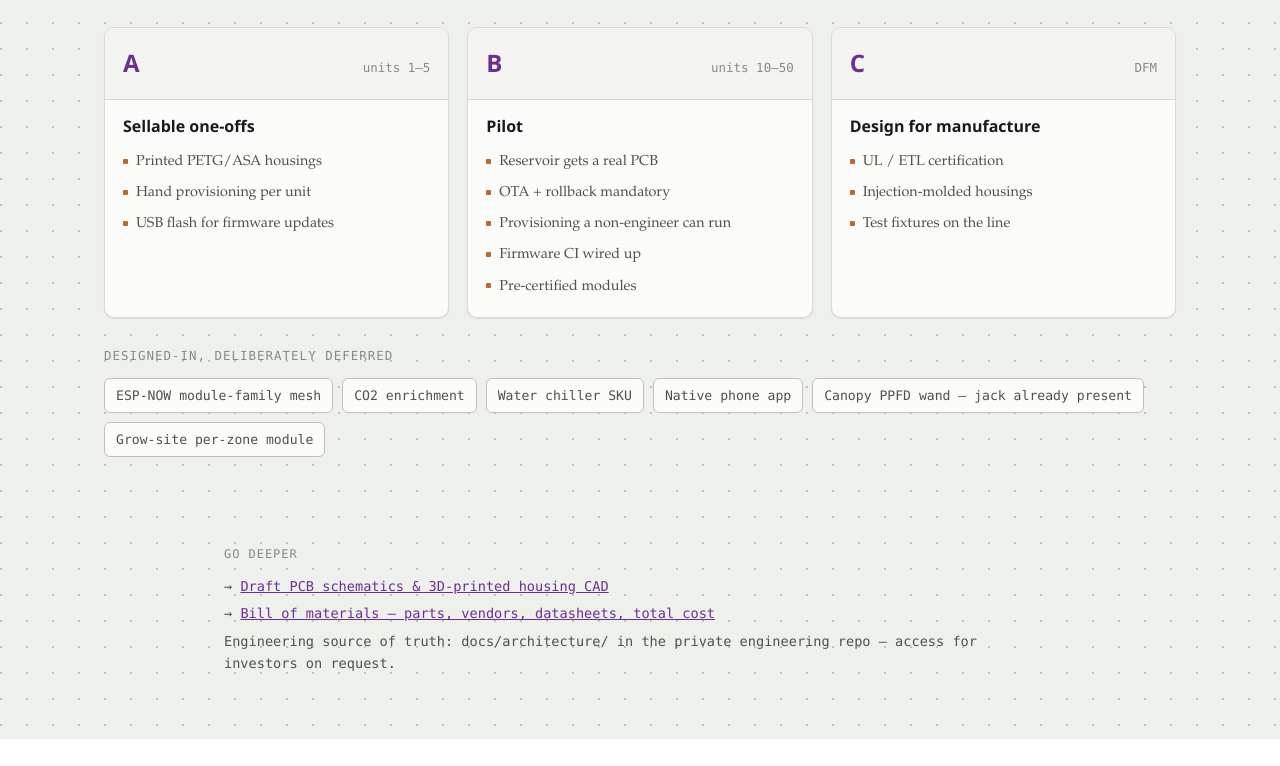
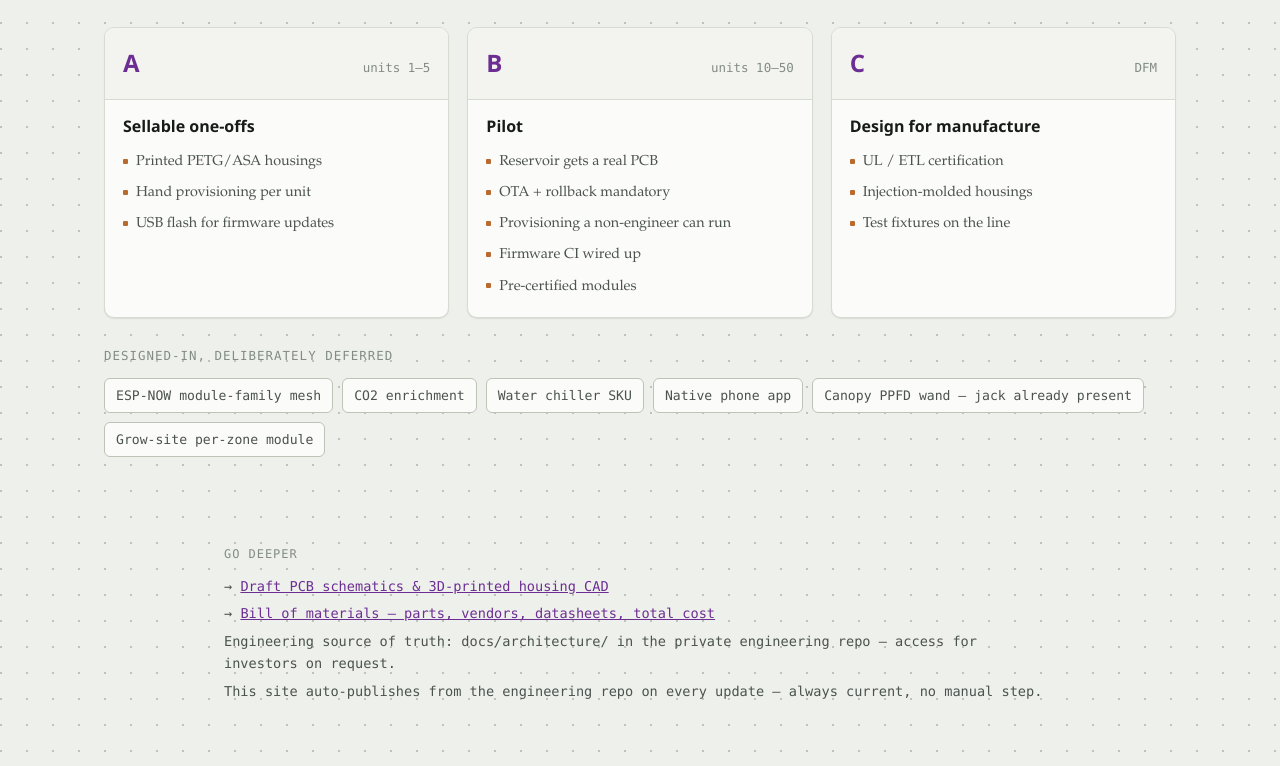
Before and after one commit to WidjiWidji/project-eden-site, a plain HTML site: page index.html in a window 1280 px wide. Shown: the part 4290-5056 px from the top of the page. Before the commit the page ends 5029 px from the top, so only its background shows below. Drawn offline with Linux system fonts and the light colour scheme.

Commit message:
Auto-sync from project-eden@732e90e

```diff
--- a/index.html
+++ b/index.html
@@ -245,6 +245,7 @@ flowchart LR
         <span class="mono">→ <a href="hardware.html" style="color:var(--accent)">Draft PCB schematics &amp; 3D-printed housing CAD</a></span>
         <span class="mono">→ <a href="bom.html" style="color:var(--accent)">Bill of materials — parts, vendors, datasheets, total cost</a></span>
         <span class="mono">Engineering source of truth: docs/architecture/ in the private engineering repo — access for investors on request.</span>
+        <span class="mono">This site auto-publishes from the engineering repo on every update — always current, no manual step.</span>
       </div>
     </div>
   </footer>
```
Also changed, not shown: assets/housing-brain.svg, assets/housing-canopy.svg, assets/housing-entry-box.svg, assets/housing-reservoir.svg, assets/sch-canopy-rev-b.svg, assets/sch-power-entry.svg, assets/sch-reservoir.svg.
